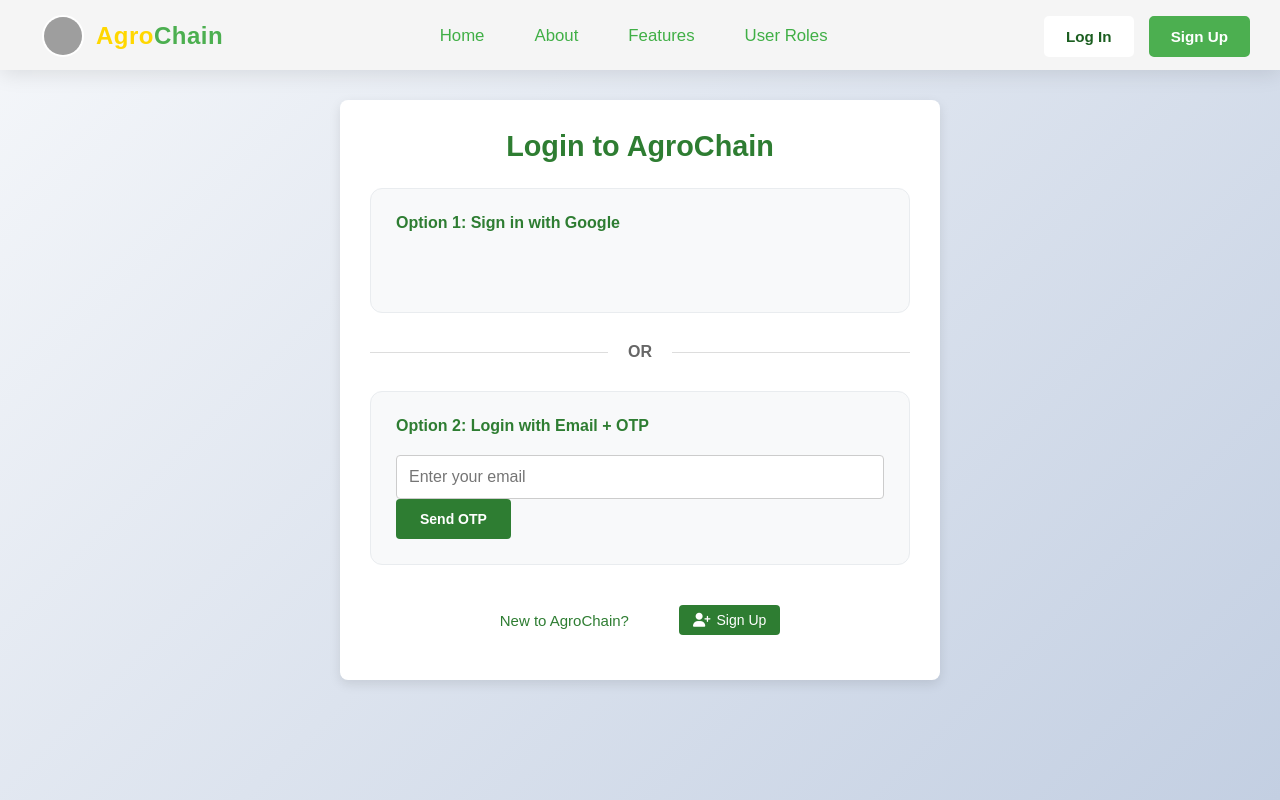
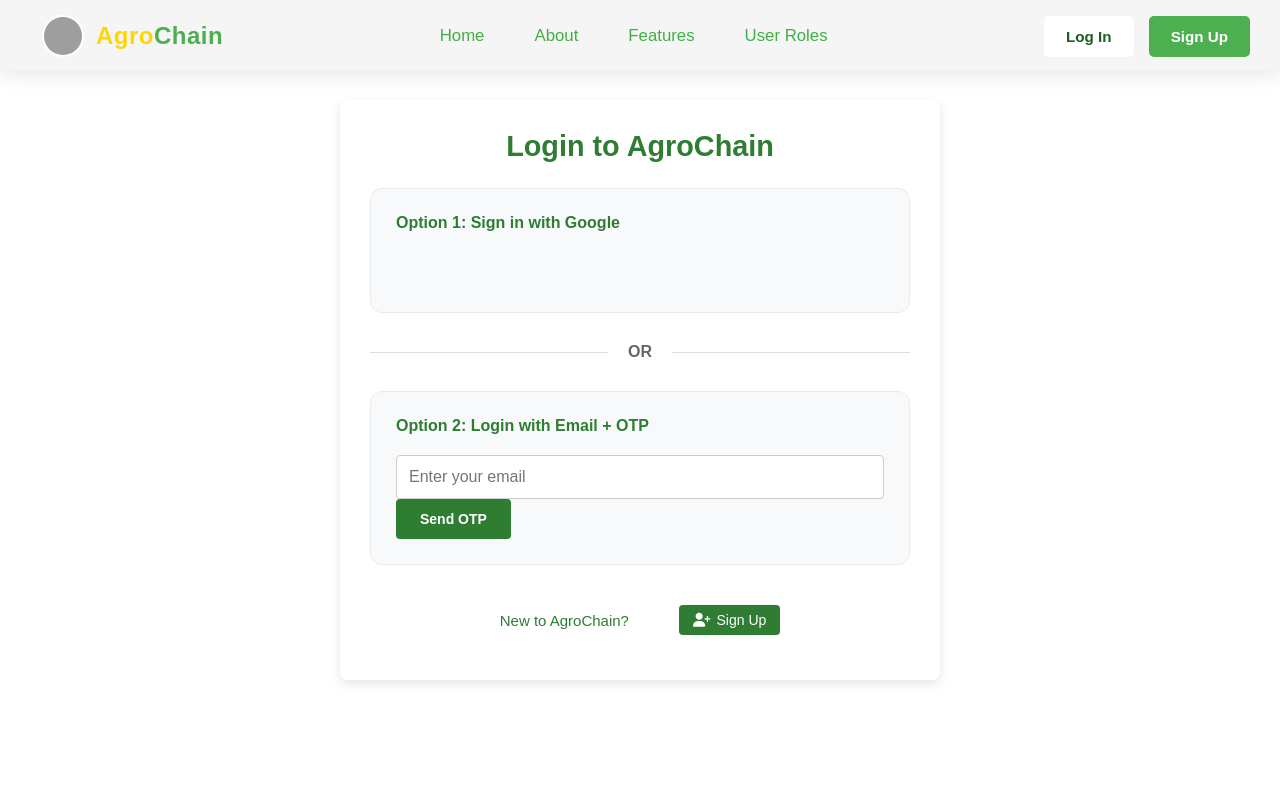
Before and after one commit to AGROCHAIN08/Agrochain_React, a React (Create React App) app in the folder frontend/agrochain-client/: page /login in a window 1280 px wide. Built offline with nearby package versions, Linux system fonts and the light colour scheme; grey boxes are pictures that could not be loaded.

Commit message:
corrected some css.

```diff
--- a/frontend/agrochain-client/src/assets/css/admin.css
+++ b/frontend/agrochain-client/src/assets/css/admin.css
@@ -10,7 +10,7 @@
 
 body {
   font-family: 'Segoe UI', Tahoma, Geneva, Verdana, sans-serif;
-  background: linear-gradient(135deg, #f5f7fa 0%, #c3cfe2 100%);
+  background: #ffffff;
   color: #2c3e50;
   min-height: 100vh;
 }
--- a/frontend/agrochain-client/src/assets/css/farmer.css
+++ b/frontend/agrochain-client/src/assets/css/farmer.css
@@ -9,7 +9,7 @@
 
 body {
   font-family: 'Segoe UI', Tahoma, Geneva, Verdana, sans-serif;
-  background-color: #f5f7fa;
+  background-color: #ffffff;
   padding-top: 80px;
 }
 
--- a/frontend/agrochain-client/src/index.css
+++ b/frontend/agrochain-client/src/index.css
@@ -16,7 +16,7 @@ html, body, #root {
 
 body {
     font-family: "Poppins", Arial, sans-serif;
-    background-color: #f8f9fa;
+    background-color: #ffffff;
     color: #333;
     min-height: 100vh;
 }
--- a/frontend/agrochain-client/src/pages/FarmerDashboard.jsx
+++ b/frontend/agrochain-client/src/pages/FarmerDashboard.jsx
@@ -289,7 +289,6 @@ const FarmerDashboard = () => {
         {activeSection === 'inventory' && (
           <section id="inventorySection">
             <div className="section-header">
-              <h2>🌾 My Inventory</h2>
               <button className="add-btn" onClick={() => setShowCropForm(!showCropForm)}>
                 {showCropForm ? '✖ Cancel' : '+ Add New Product'}
               </button>
```
